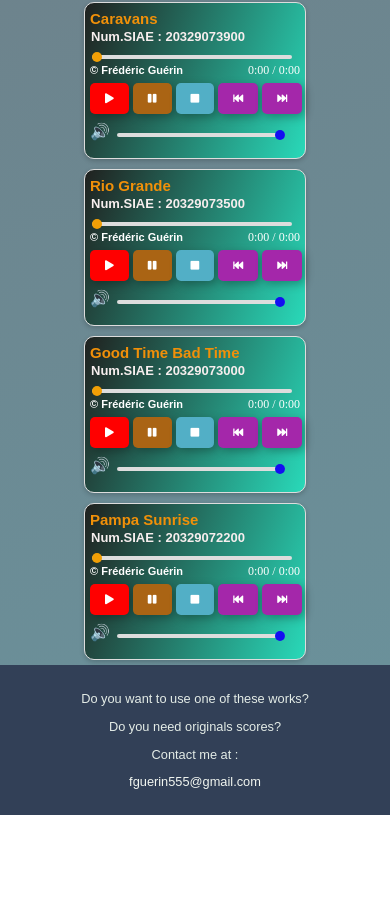
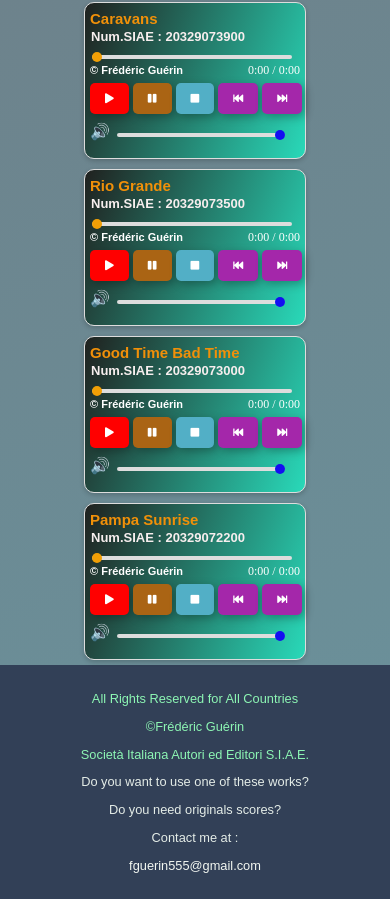
Before and after one commit to fguerin555/music-guerin, a React (Create React App) app: page /west in a window 390 px wide. Shown: the part 1311-2210 px from the top of the page. Before the commit the page ends 2126 px from the top, so only its background shows below. Built offline with nearby package versions, Linux system fonts and the light colour scheme.

Commit message:
mardi18h26

```diff
--- a/src/components/Footer.js
+++ b/src/components/Footer.js
@@ -12,21 +12,23 @@ const Footer = () => {
       <div className={styles.Footer}>
         <div className={styles.FooterContactInfo}>
           <span className={styles.FooterEmail}>
-            {location.pathname !== "/music-guerin" &&
-            location.pathname !== "/" ? (
+            {location.pathname === "/music-guerin" ||
+            location.pathname === "/" ? (
               <div>
-                <div className={styles.DoYouNeed}>
-                  <p>Do you want to use one of these works?</p>
-                  <p>Do you need originals scores?</p>
-                  <p>Contact me at :</p>{" "}
-                </div>
-                <a href="mailto:fguerin555@gmail.com">fguerin555@gmail.com</a>
+                <p>All Rights Reserved for All Countries</p>
+                <p>©Frédéric Guérin</p>
+                <p>Società Italiana Autori ed Editori S.I.A.E.</p>
               </div>
             ) : (
               <div>
                 <p>All Rights Reserved for All Countries</p>
                 <p>©Frédéric Guérin</p>
                 <p>Società Italiana Autori ed Editori S.I.A.E.</p>
+                <div className={styles.DoYouNeed}>
+                  <p>Do you want to use one of these works?</p>
+                  <p>Do you need originals scores?</p>
+                  <p>Contact me at :</p>{" "}
+                </div>
 
                 <a href="mailto:fguerin555@gmail.com">fguerin555@gmail.com</a>
               </div>
--- a/src/components/Footer.module.css
+++ b/src/components/Footer.module.css
@@ -69,6 +69,10 @@
     width: 100%;
     font-size: 1rem;
   }
+  .FooterEmail a {
+    width: 100%;
+    font-size: 1rem;
+  }
 
   @media (max-width: 570px) {
     .FooterEmail p {
--- a/src/pages/HomeFile/Home.js
+++ b/src/pages/HomeFile/Home.js
@@ -13,14 +13,15 @@ const Home = () => {
           <a href="mailto:fguerin555@gmail.com">fguerin555@gmail.com</a>
         </div>
 
-        <p>Born in Boulogne-Billancourt France on 13 November 1959</p>
+        <p>Born in Boulogne-Billancourt - France</p>
+        <p>on 13 November 1959</p>
         <p>Living in Tuscany </p>
         <p>Studies: Classical high school</p>
         <p>
           1992/1995 : School of Composition, Harmony and Counterpoint Jean
           Robert. Paris.
         </p>
-        <p>1977: Creation of the rock band “Cholera”. Caen. Normandy.</p>
+        <p>1977: creation of the rock band "Cholera". Caen. Normandy.</p>
         <p>
           1979: Creation and composition of a 120 minute musical work “SAGA”.
           Paris.
--- a/src/pages/HomeFile/Home.module.css
+++ b/src/pages/HomeFile/Home.module.css
@@ -89,6 +89,9 @@
     margin-left: 8px !important;
     flex-direction: column;
   }
+  .MailLink a {
+    font-size: 18px !important;
+  }
 }
 
 @media (max-width: 508px) {
```
Also changed, not shown: 7 other files (tests, documents, lock files or other folders).
